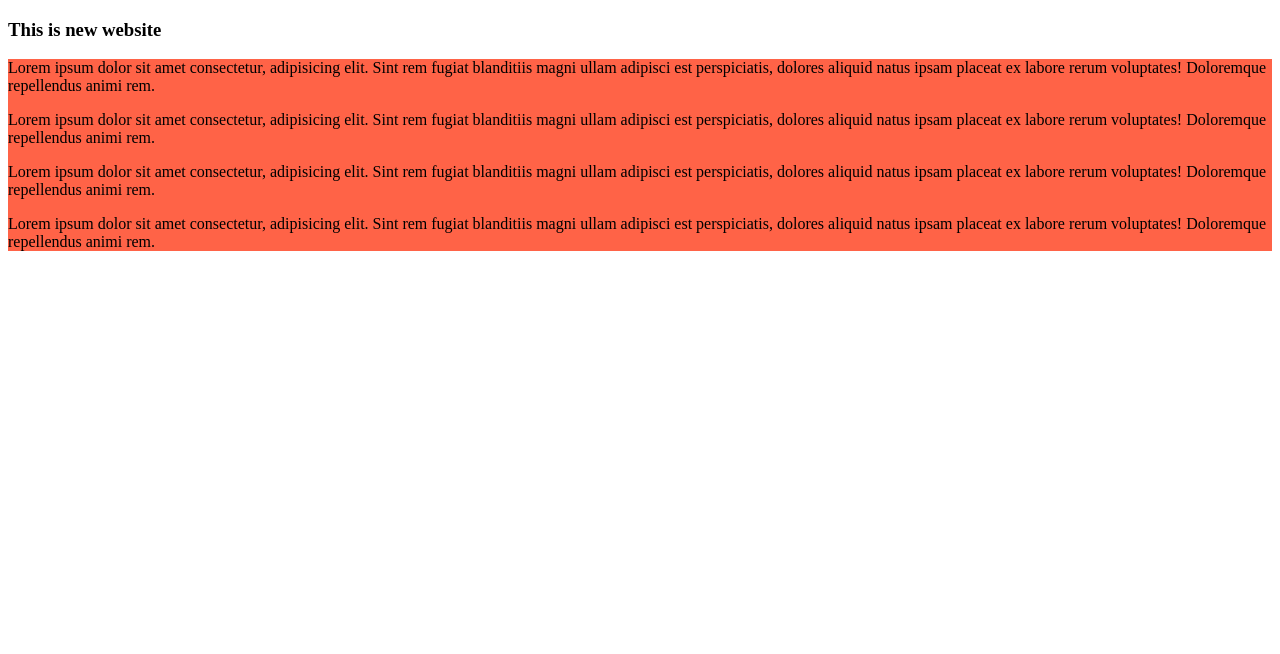
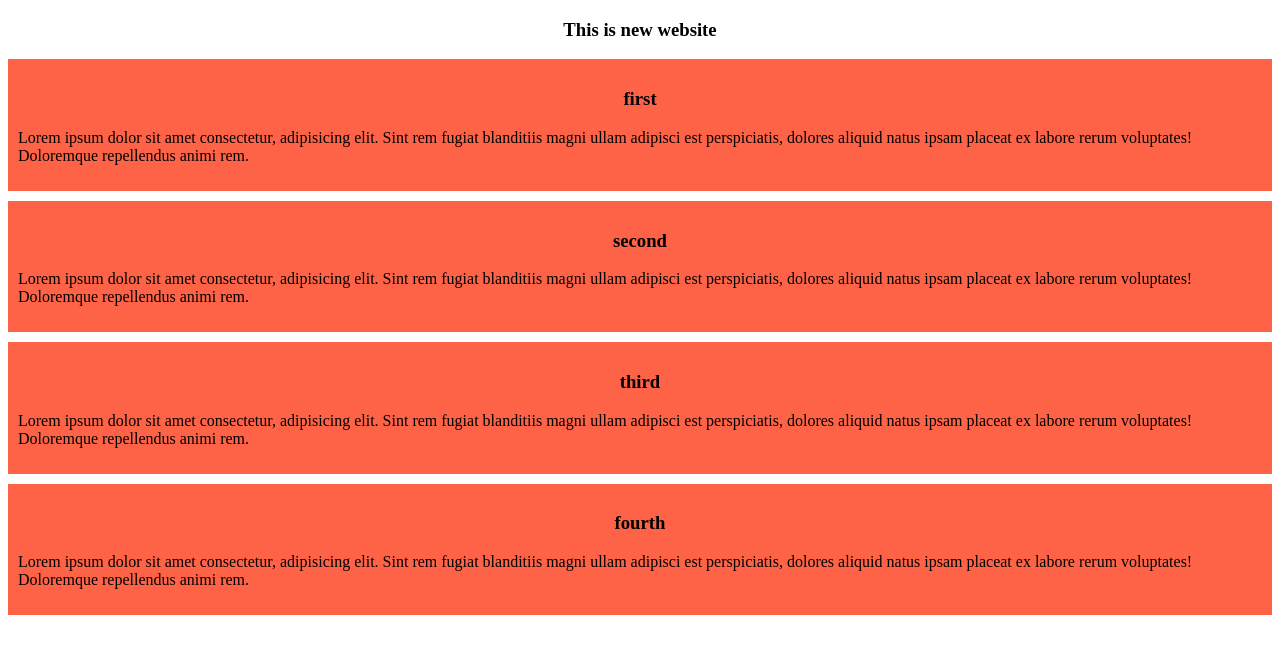
Before and after one commit to hrobin485/my-first-git-repo, a plain HTML site: page index.html in a window 1280 px wide. Drawn offline with Linux system fonts and the light colour scheme.

Commit message:
added first,second,third and fourth blog

```diff
--- a/index.html
+++ b/index.html
@@ -8,9 +8,9 @@
 </head>
 <body>
     <h3>This is new website</h3>
-    <div><p>Lorem ipsum dolor sit amet consectetur, adipisicing elit. Sint rem fugiat blanditiis magni ullam adipisci est perspiciatis, dolores aliquid natus ipsam placeat ex labore rerum voluptates! Doloremque repellendus animi rem.</p>
-    <p>Lorem ipsum dolor sit amet consectetur, adipisicing elit. Sint rem fugiat blanditiis magni ullam adipisci est perspiciatis, dolores aliquid natus ipsam placeat ex labore rerum voluptates! Doloremque repellendus animi rem.</p>
-    <p>Lorem ipsum dolor sit amet consectetur, adipisicing elit. Sint rem fugiat blanditiis magni ullam adipisci est perspiciatis, dolores aliquid natus ipsam placeat ex labore rerum voluptates! Doloremque repellendus animi rem.</p>
-    <p>Lorem ipsum dolor sit amet consectetur, adipisicing elit. Sint rem fugiat blanditiis magni ullam adipisci est perspiciatis, dolores aliquid natus ipsam placeat ex labore rerum voluptates! Doloremque repellendus animi rem.</p></div>
+    <div><h3>first</h3><p>Lorem ipsum dolor sit amet consectetur, adipisicing elit. Sint rem fugiat blanditiis magni ullam adipisci est perspiciatis, dolores aliquid natus ipsam placeat ex labore rerum voluptates! Doloremque repellendus animi rem.</p></div>
+    <div><h3>second</h3><p>Lorem ipsum dolor sit amet consectetur, adipisicing elit. Sint rem fugiat blanditiis magni ullam adipisci est perspiciatis, dolores aliquid natus ipsam placeat ex labore rerum voluptates! Doloremque repellendus animi rem.</p></div>
+   <div><h3>third</h3> <p>Lorem ipsum dolor sit amet consectetur, adipisicing elit. Sint rem fugiat blanditiis magni ullam adipisci est perspiciatis, dolores aliquid natus ipsam placeat ex labore rerum voluptates! Doloremque repellendus animi rem.</p></div>
+    <div><h3>fourth</h3><p>Lorem ipsum dolor sit amet consectetur, adipisicing elit. Sint rem fugiat blanditiis magni ullam adipisci est perspiciatis, dolores aliquid natus ipsam placeat ex labore rerum voluptates! Doloremque repellendus animi rem.</p></div>
 </body>
 </html>
--- a/styles/blog.css
+++ b/styles/blog.css
@@ -1,3 +1,8 @@
 div{
     background-color: tomato;
+    padding:10px;
+    margin-bottom: 10px;
 }
+h3{
+    text-align: center;
+}
```
